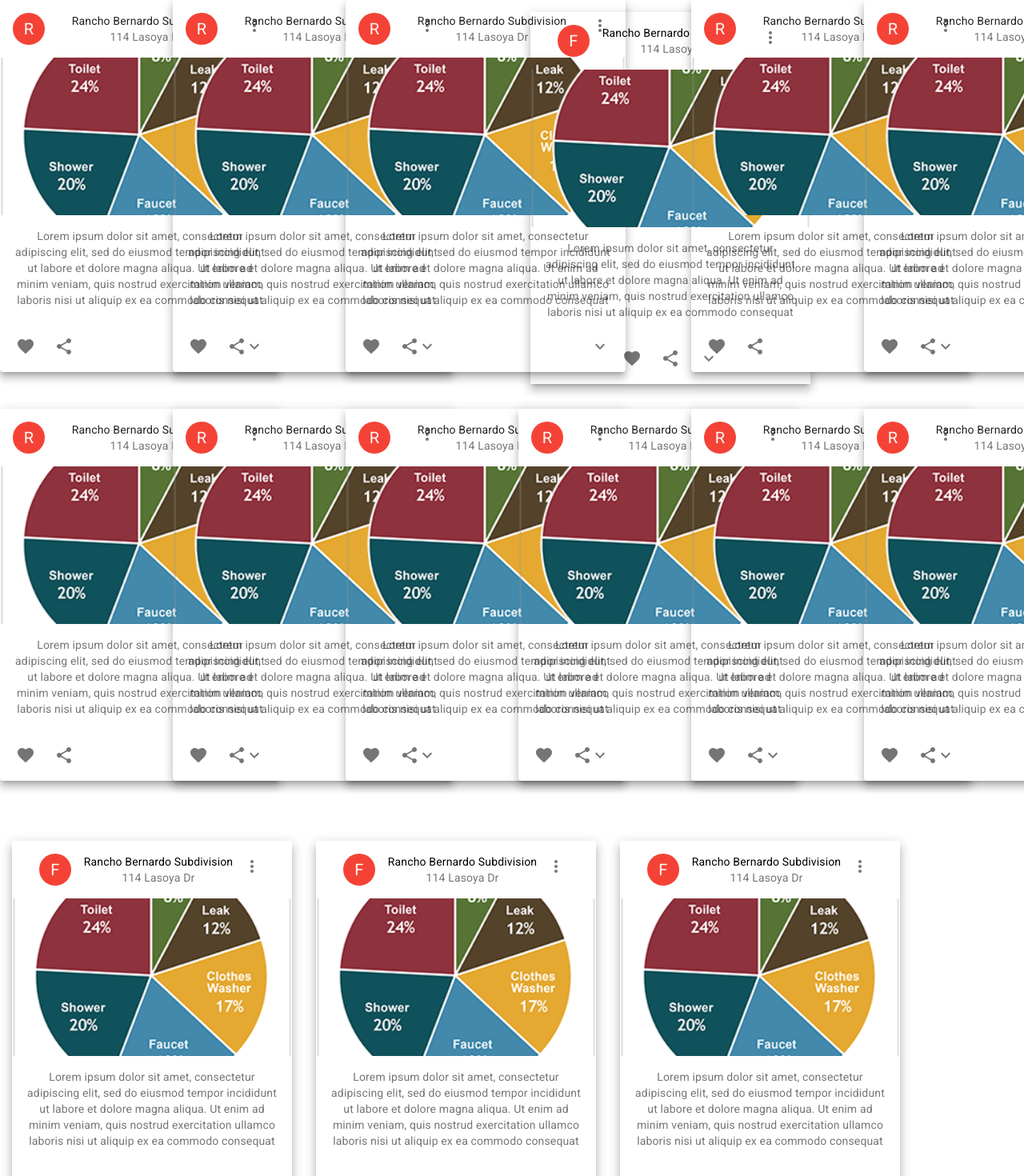
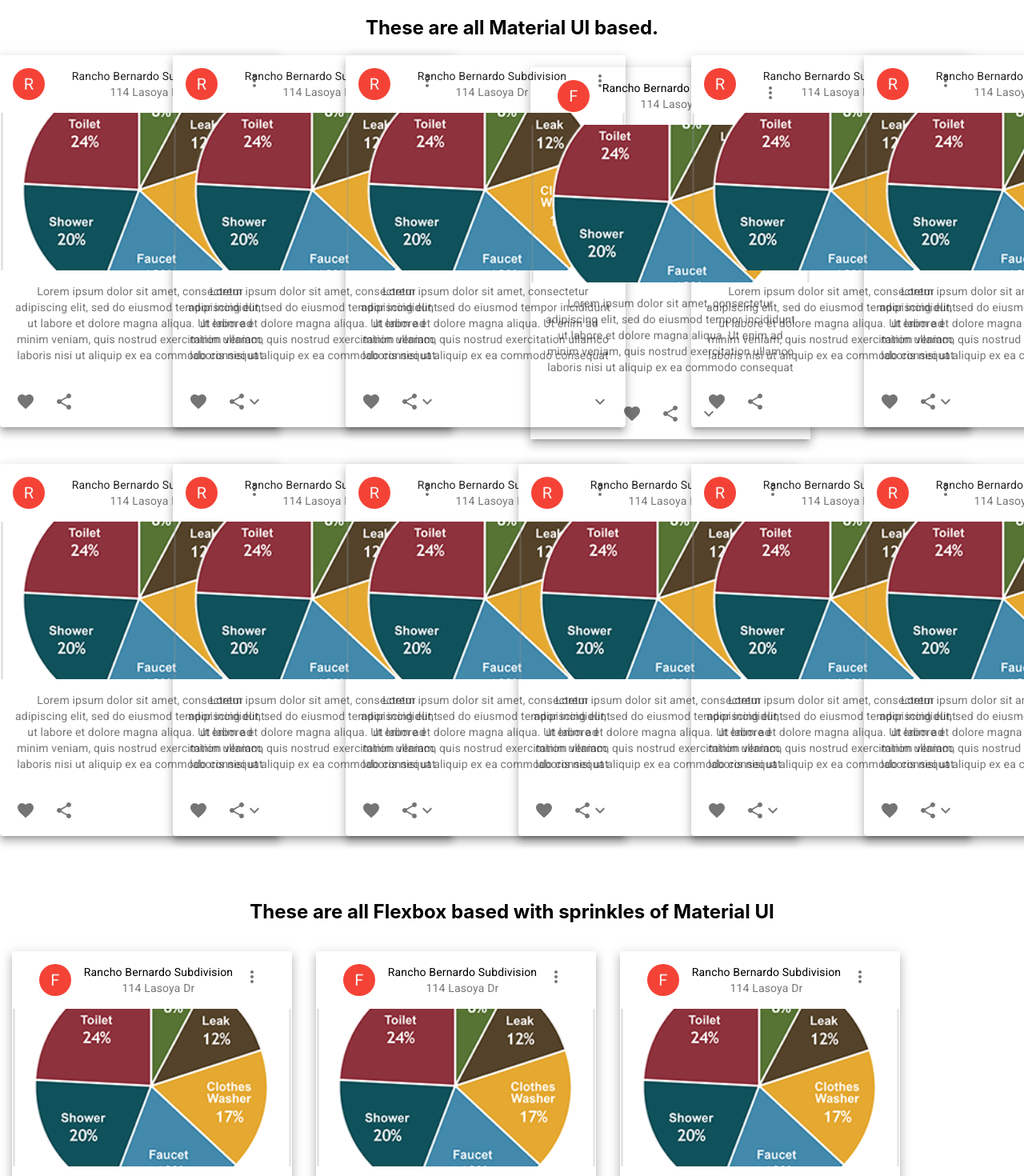
Before and after one commit to fidoogle/gsap-lessons, a React (Create React App) app: page / in a window 1280 px wide. Shown: the top 1470 px of the page at 80% size. Built offline with nearby package versions, Linux system fonts and the light colour scheme.

Commit message:
add titles for MUI vs Flexbox

```diff
--- a/src/App.js
+++ b/src/App.js
@@ -9,8 +9,10 @@ function App() {
 
   return (
     <div className="App">
+      <h2>These are all Material UI based.</h2>
       <Tile/>
       <br/><br/><br/>
+      <h2>These are all Flexbox based with sprinkles of Material UI</h2>
       <TileFlex/>
     </div>
   );
```
